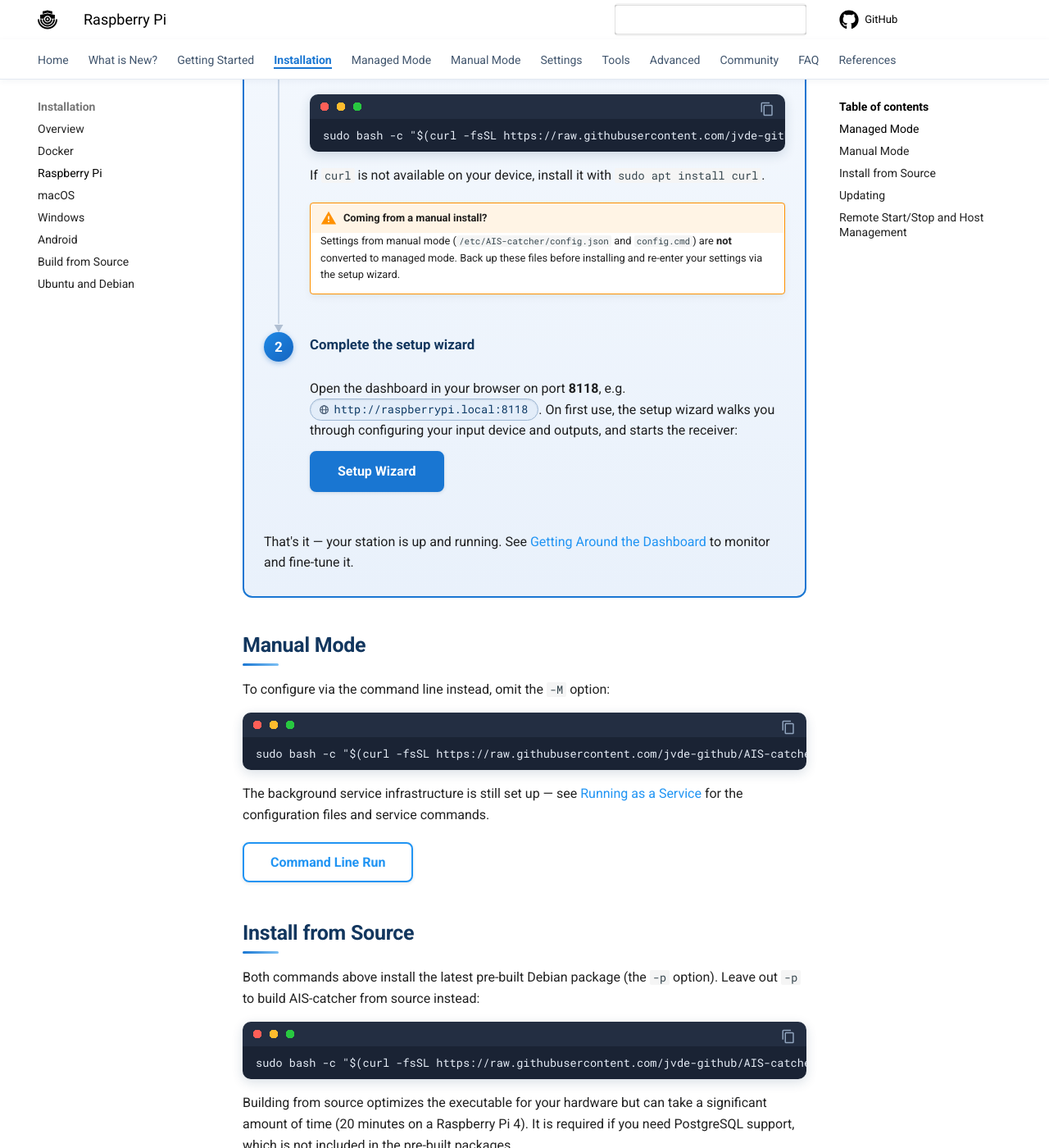
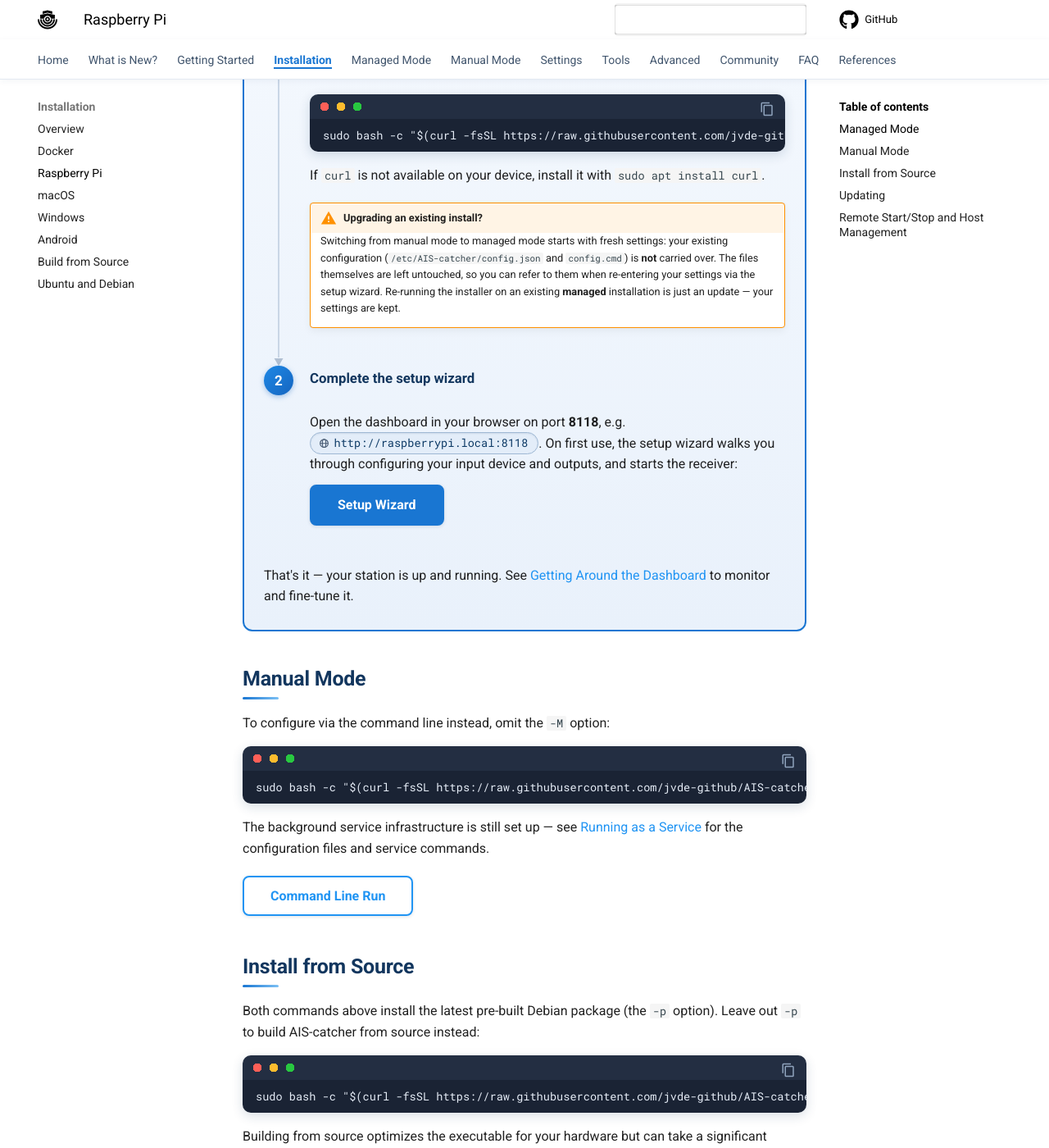
Before and after one commit to jvde-github/AIS-catcher-docs, an MkDocs documentation site: the page built from docs/installation/raspberrypi.md, in a window 1280 px wide and 1400 px high, scrolled down 586 px. Shown: the whole window at 82% size. Built offline with MkDocs 1.6.1 and Material for MkDocs 9.7.7, drawn with Linux system fonts in a browser that asks for light colours; comment, search, counter and statistics services are not loaded.

Commit message:
Setup wizard step badges and success box; clarify upgrade warning for managed updates; keep hero title in logo blue

```diff
--- a/docs/installation/raspberrypi.md
+++ b/docs/installation/raspberrypi.md
@@ -25,8 +25,8 @@
 
 If `curl` is not available on your device, install it with `sudo apt install curl`.
 
-!!! warning "Coming from a manual install?"
-    Settings from manual mode (`/etc/AIS-catcher/config.json` and `config.cmd`) are **not** converted to managed mode. Back up these files before installing and re-enter your settings via the setup wizard.
+!!! warning "Upgrading an existing install?"
+    Switching from manual mode to managed mode starts with fresh settings: your existing configuration (`/etc/AIS-catcher/config.json` and `config.cmd`) is **not** carried over. The files themselves are left untouched, so you can refer to them when re-entering your settings via the setup wizard. Re-running the installer on an existing **managed** installation is just an update — your settings are kept.
 
 </div>
 
--- a/docs/styles/custom.css
+++ b/docs/styles/custom.css
@@ -859,3 +859,8 @@
     color: #12365e;
     font-weight: 600;
 }
+
+/* Hero title keeps the logo blue (overrides the global navy h1) */
+.md-typeset .hero h1 {
+    color: #1976d2;
+}
```
Also changed, not shown: docs/installation/ubuntu-debian.md (+2 -2 lines), docs/managed/setup-wizard.md (+34 -9 lines).
